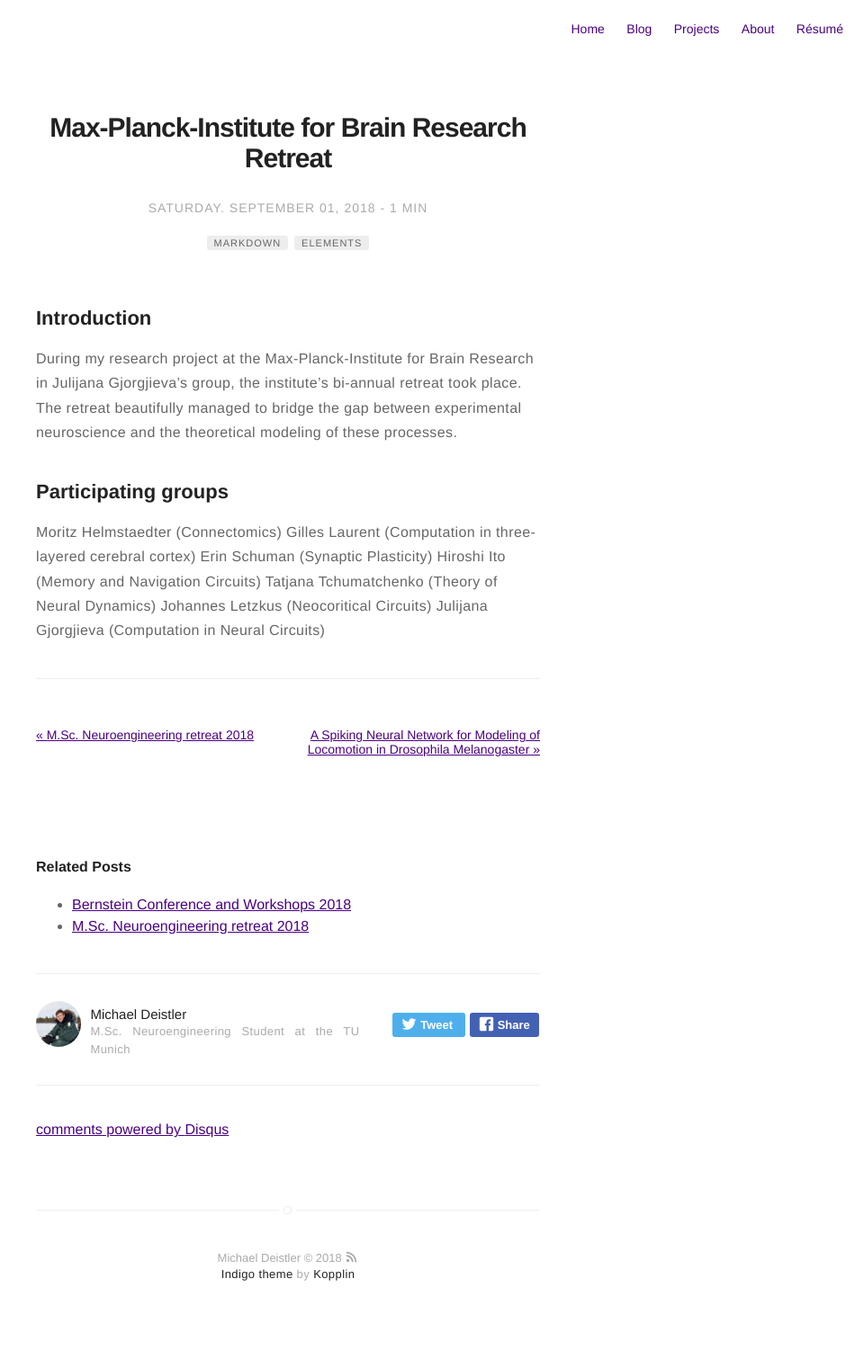
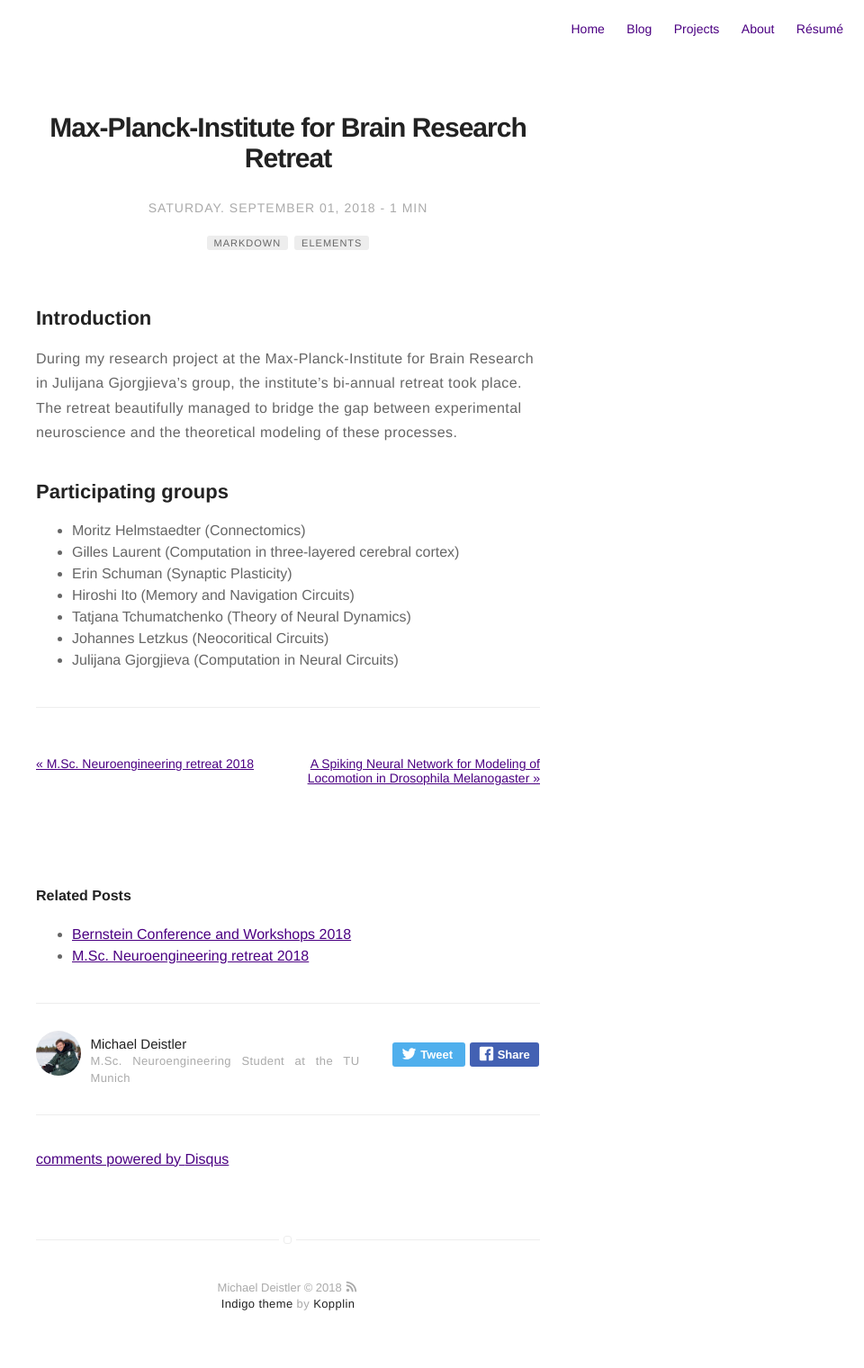
Before and after one commit to michaeldeistler/michaeldeistler.github.io, a Jekyll site: the page built from _posts/2018-09-01-MPI-retreat.markdown, in a window 1280 px wide. Shown: the whole page at 90% size, without its empty margins (320-1280 px from the left). Built offline with Jekyll 4.4.1, drawn with Linux system fonts in a browser that asks for light colours; comment, search, counter and statistics services are not loaded; before the commit the page ends 1489 px from its top, so only the background shows below that.

Commit message:
new layouts for bosts

```diff
--- a/_posts/2018-09-01-MPI-retreat.markdown
+++ b/_posts/2018-09-01-MPI-retreat.markdown
@@ -16,12 +16,12 @@ description: Blog post about the MPI retreat
 During my research project at the Max-Planck-Institute for Brain Research in Julijana Gjorgjieva's group, the institute's bi-annual retreat took place. The retreat beautifully managed to bridge the gap between experimental neuroscience and the theoretical modeling of these processes.
 
 ## Participating groups
-Moritz Helmstaedter (Connectomics)
-Gilles Laurent (Computation in three-layered cerebral cortex)
-Erin Schuman (Synaptic Plasticity)
-Hiroshi Ito (Memory and Navigation Circuits)
-Tatjana Tchumatchenko (Theory of Neural Dynamics)
-Johannes Letzkus (Neocoritical Circuits)
-Julijana Gjorgjieva (Computation in Neural Circuits)
+* Moritz Helmstaedter (Connectomics)
+* Gilles Laurent (Computation in three-layered cerebral cortex)
+* Erin Schuman (Synaptic Plasticity)
+* Hiroshi Ito (Memory and Navigation Circuits)
+* Tatjana Tchumatchenko (Theory of Neural Dynamics)
+* Johannes Letzkus (Neocoritical Circuits)
+* Julijana Gjorgjieva (Computation in Neural Circuits)
 
 ---
```
